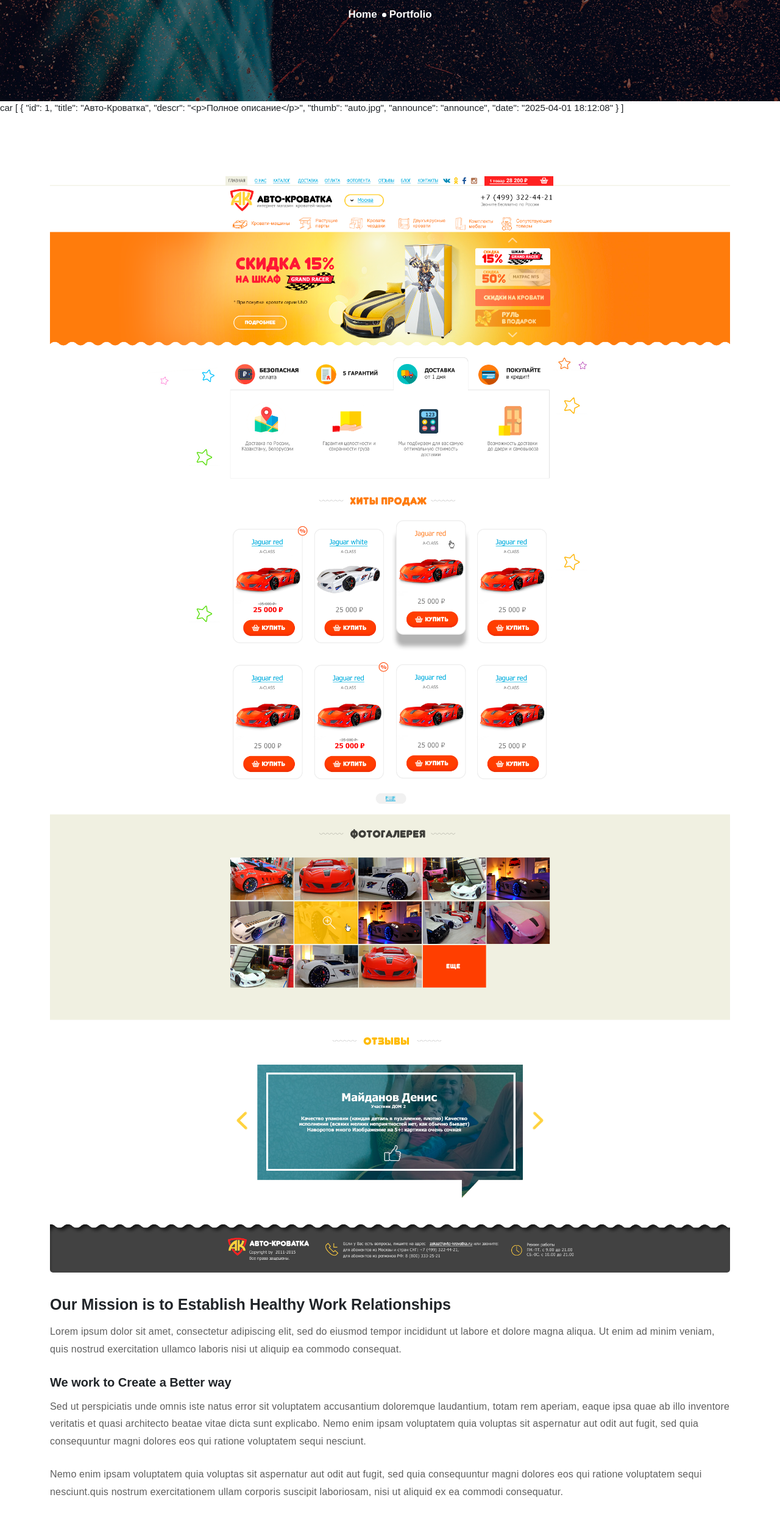
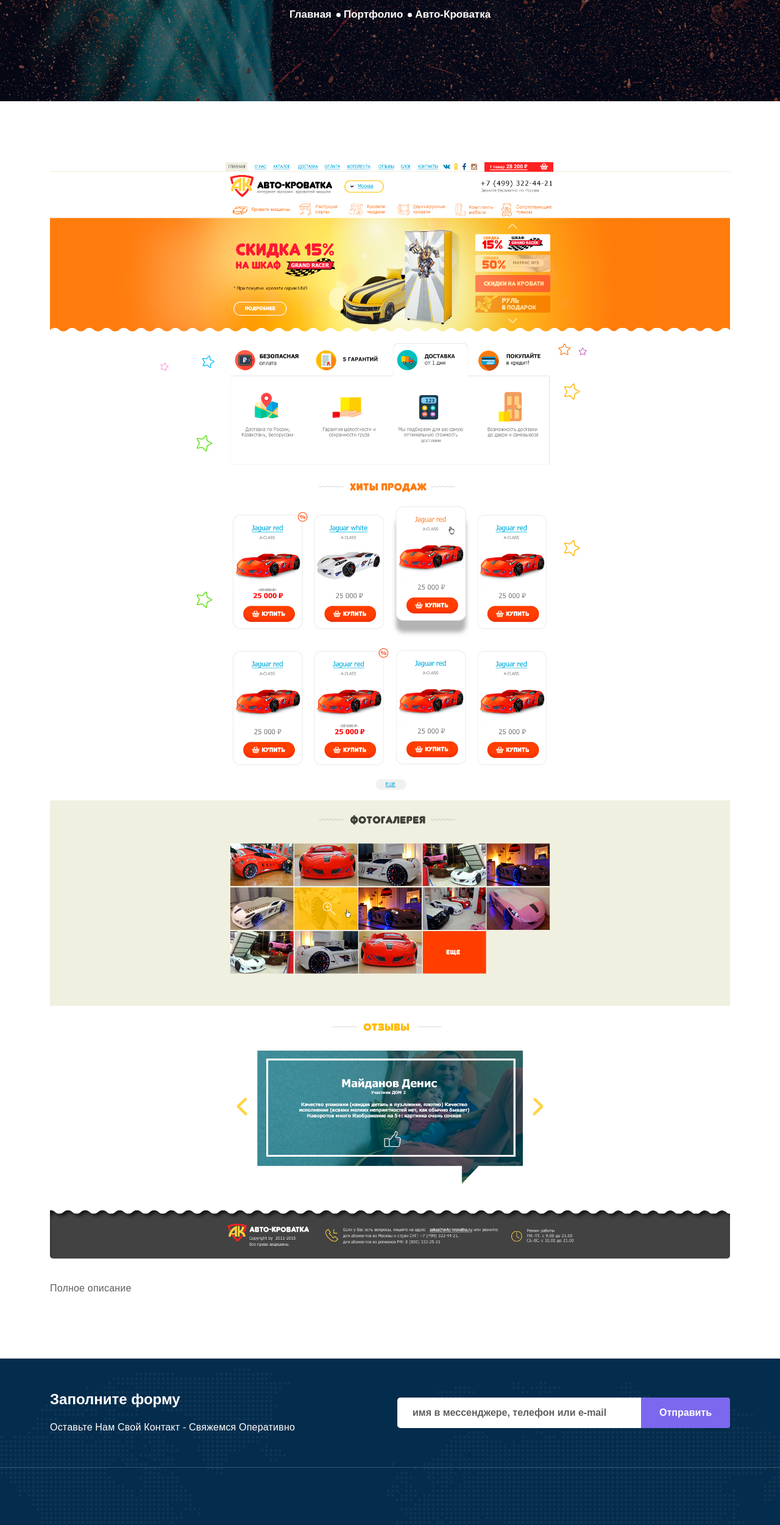
Before and after one commit to neuromachine/websolutions, a Vue app: page /portfolio/car in a window 1280 px wide. Shown: the part 234-2735 px from the top of the page at 61% size. Built offline with nearby package versions, Linux system fonts and the light colour scheme; a web font is replaced by a local one.

Commit message:
portfolio item

```diff
--- a/src/components/PageTitle.vue
+++ b/src/components/PageTitle.vue
@@ -1,5 +1,7 @@
 <script setup>
-
+defineProps({
+  breadcrumbs: Array
+});
 </script>
 
 <template>
@@ -9,10 +11,14 @@
       <div class="d-table-cell">
         <div class="container">
           <div class="page-title-content">
-            <h2>Portfolio</h2>
+            <h2>{{ breadcrumbs.at(-1)?.title }}</h2>
             <ul>
-              <li><a href="index.html">Home</a></li>
-              <li>Portfolio</li>
+              <li v-for="(crumb, index) in breadcrumbs" :key="index">
+                <RouterLink v-if="crumb.link && index !== breadcrumbs.length - 1" :to="crumb.link">
+                  {{ crumb.title }}
+                </RouterLink>
+                <span v-else>{{ crumb.title }}</span>
+              </li>
             </ul>
           </div>
         </div>
@@ -23,5 +29,5 @@
 </template>
 
 <style scoped>
-
+/* Можно добавить стили для хлебных крошек */
 </style>
--- a/src/data.json
+++ b/src/data.json
@@ -2,8 +2,20 @@
 {
 "id":1,
 "title":"Авто-Кроватка",
+"slug":"car",
 "descr":"<p>Полное описание</p>",
-"thumb":"auto.jpg",
+"thumb":"thumb_1.jpg",
+"mainimg":"work_1_1.png",
 "announce":"announce",
 "date":"2025-04-01 18:12:08"
+},
+{
+"id":2,
+"title":"TFF",
+"slug":"tff",
+"descr":"Описание",
+"thumb":"thumb_2.jpg",
+"mainimg":"work_1_1.png",
+"announce":"Анонс",
+"date":"2025-04-14 21:28:57"
 }]
--- a/src/views/PortfolioItem.vue
+++ b/src/views/PortfolioItem.vue
@@ -1,70 +1,42 @@
 <script setup>
+import { computed } from "vue";
+import { useRoute } from "vue-router";
 import PageTitle from "@/components/PageTitle.vue";
 import Header from "@/components/Header.vue";
-import sourceData from '@/data.json'
+import sourceData from "@/data.json";
 
+const route = useRoute();
 
+// Ищем объект в массиве по slug
+const item = computed(() => sourceData.find((work) => work.slug === route.params.slug));
 </script>
 
 <template>
   <Header />
-  <PageTitle title="О работе" />
-
-  <div>{{$route.params.slug}} {{sourceData}}</div>
+  <PageTitle :breadcrumbs="[
+  { title: 'Главная', link: '/' },
+  { title: 'Портфолио', link: '/portfolio' },
+  //{ title: 'О работе: '+item.title, link: '/portfolio/car' }
+  { title: item.title, link: '/portfolio/'+item.slug }
+]" />
 
   <!-- Start Portfolio Details Section -->
   <section class="portfolio-details-area ptb-100">
     <div class="container">
-      <div class="row">
+      <div class="row" v-if="item">
         <div class="col-lg-12 col-md-12">
           <div class="portfolio-details-image">
-            <img src="/assets/img/portfolio/work_1_1.png" alt="image">
+            <img :src="`/assets/img/portfolio/${item.mainimg}`" :alt="item.title">
           </div>
         </div>
-        <div class="col-lg-12 col-md-12">
-          <div class="portfolios-details-desc">
-            <h3>Our Mission is to Establish Healthy Work Relationships</h3>
-            <p>Lorem ipsum dolor sit amet, consectetur adipiscing elit, sed do eiusmod tempor incididunt ut labore et dolore magna aliqua. Ut enim ad minim veniam, quis nostrud exercitation ullamco laboris nisi ut aliquip ea commodo consequat.</p>
-            <div class="features-text">
-              <h4>We work to Create a Better way</h4>
-              <p>Sed ut perspiciatis unde omnis iste natus error sit voluptatem accusantium doloremque laudantium, totam rem aperiam, eaque ipsa quae ab illo inventore veritatis et quasi architecto beatae vitae dicta sunt explicabo. Nemo enim ipsam voluptatem quia voluptas sit aspernatur aut odit aut fugit, sed quia consequuntur magni dolores eos qui ratione voluptatem sequi nesciunt.</p>
-            </div>
-            <p>Nemo enim ipsam voluptatem quia voluptas sit aspernatur aut odit aut fugit, sed quia consequuntur magni dolores eos qui ratione voluptatem sequi nesciunt.quis nostrum exercitationem ullam corporis suscipit laboriosam, nisi ut aliquid ex ea commodi consequatur.</p>
-            <div class="portfolio-details-info">
-              <div class="single-info-box">
-                <h4>Author</h4>
-                <span>Jessica Smith</span>
-              </div>
-              <div class="single-info-box">
-                <h4>Category</h4>
-                <span>Virtual, Technology</span>
-              </div>
-              <div class="single-info-box">
-                <h4>Date</h4>
-                <span>June 20, 2024</span>
-              </div>
-              <div class="single-info-box">
-                <h4>Share</h4>
-                <ul class="social">
-                  <li><a href="#"><i class="fab fa-facebook-f"></i></a></li>
-                  <li><a href="#"><i class="fa-brands fa-x-twitter"></i></a></li>
-                  <li><a href="#"><i class="fab fa-instagram"></i></a></li>
-                  <li><a href="#"><i class="fab fa-linkedin-in"></i></a></li>
-                </ul>
-              </div>
-              <div class="single-info-box">
-                <h4>Works Preview</h4>
-                <a href="#" class="default-btn">Live Preview <span></span></a>
-              </div>
-            </div>
+        <div  class="col-lg-12 col-md-12">
+          <div class="portfolios-details-desc" v-html="item.descr">
           </div>
         </div>
       </div>
+      <div v-else class="row"><p>Работа не найдена</p></div>
     </div>
   </section>
   <!-- End Portfolio Details Section -->
+
 </template>
-
-<style scoped>
-
-</style>
--- a/src/views/PortfolioList.vue
+++ b/src/views/PortfolioList.vue
@@ -6,6 +6,9 @@ import Header from "@/components/Header.vue";
 
 <template>
   <Header />
-  <PageTitle title="Home" />
+  <PageTitle :breadcrumbs="[
+  { title: 'Главная', link: '/' },
+  { title: 'Портфолио', link: '/portfolio' },
+]" />
   <Portfolio />
 </template>
```
Also changed, not shown: src/views/-PortfolioItem.vue (added, +70 -0 lines).
